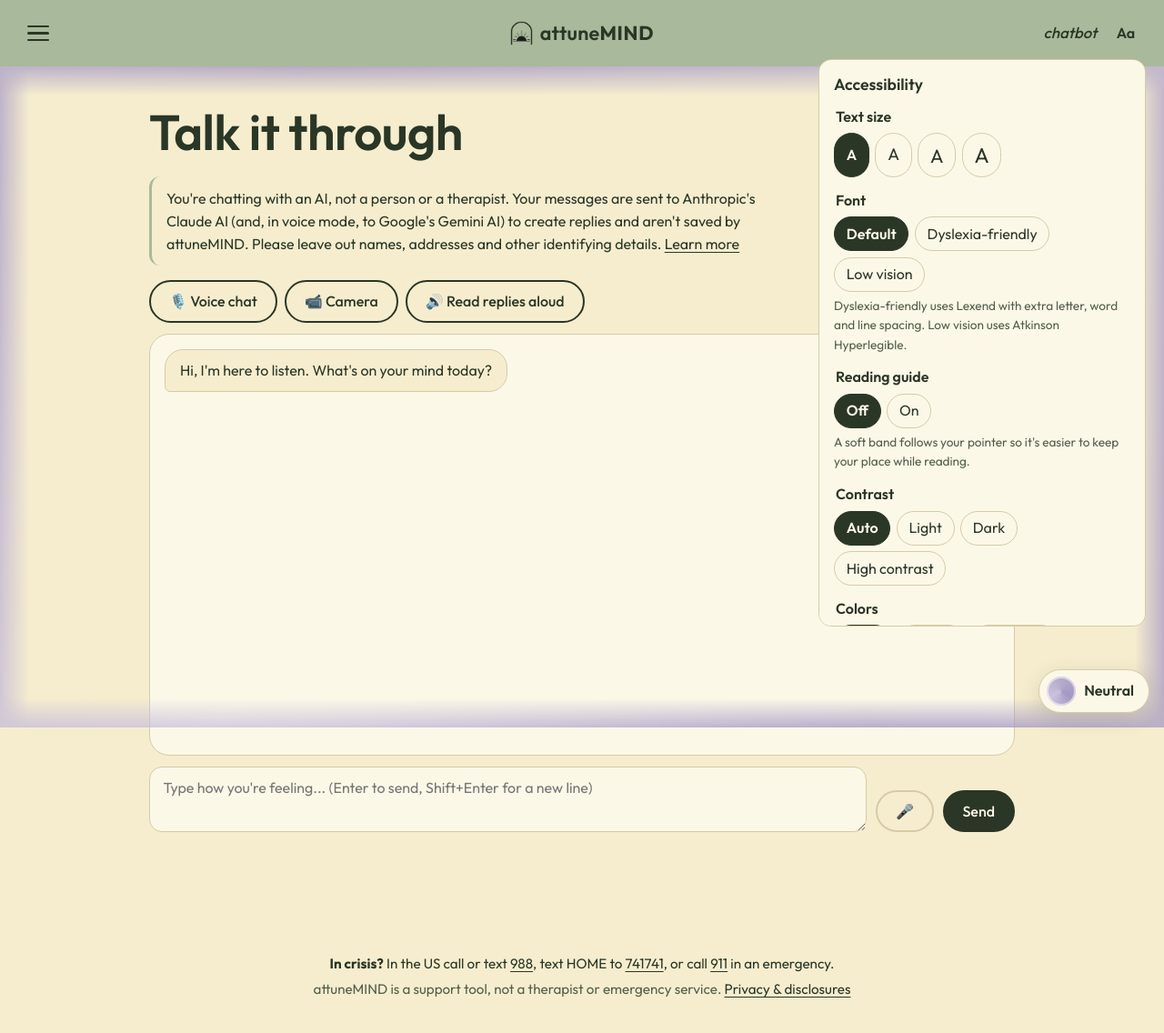
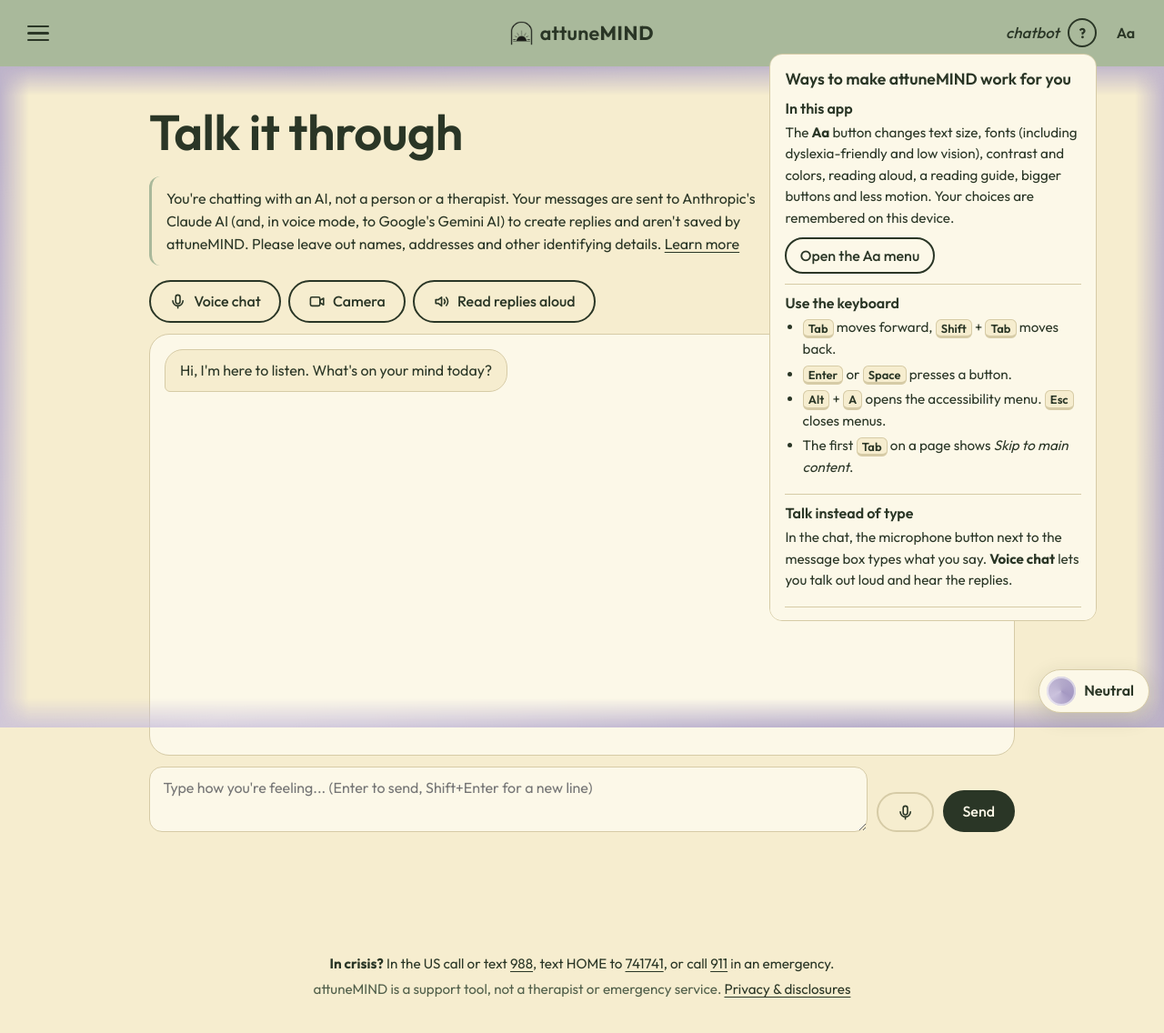
Before and after one commit to llynch314/QUHack, a Flask app: page /chat in a window 1280 px wide, after a click that opens the changed part. Shown: the whole page at 91% size. Run offline with Flask 3, Linux system fonts and the light colour scheme; data that the repository does not hold is empty; parts of the project's set-up code (start-up, migrations or seed data) failed here and were passed over.

Commit message:
idk anymore

```diff
--- a/frontend/static/css/attune.css
+++ b/frontend/static/css/attune.css
@@ -132,6 +132,27 @@ p { max-width: 68ch; }
 }
 .a11y-menu summary:hover { background: rgba(255,255,255,.2); }
 .a11y-menu summary::-webkit-details-marker { display: none; }
+/* "?" accessibility help, next to Aa */
+.help-menu { position: relative; }
+.help-menu summary {
+  list-style: none; cursor: pointer; font-weight: 700; width: 32px; height: 32px; border-radius: 50%;
+  display: grid; place-items: center; border: 2px solid var(--ink); font-size: .95rem; line-height: 1;
+}
+.help-menu summary:hover { background: rgba(255,255,255,.25); }
+.help-menu summary::-webkit-details-marker { display: none; }
+.help-panel { width: min(400px, calc(100vw - 2rem)); }
+.help-panel:focus { outline: none; }
+.help-panel h3 { font-size: 1rem; margin: 0 0 .3rem; }
+.help-panel section { padding: .7rem 0; border-top: 1.5px solid var(--line); }
+.help-panel section:first-of-type { border-top: 0; padding-top: 0; }
+.help-panel p, .help-panel ul { margin: 0 0 .4rem; font-size: .95rem; }
+.help-panel ul { padding-left: 1.2rem; }
+.help-panel li + li { margin-top: .25rem; }
+.help-panel button { min-height: 38px; padding: .35rem .9rem; margin-top: .2rem; }
+kbd { font: inherit; font-size: .85em; font-weight: 600; padding: .05em .4em; border: 1.5px solid var(--line); border-bottom-width: 3px; border-radius: 6px; background: var(--bg); white-space: nowrap; }
+.a11y-title-row { display: flex; align-items: center; justify-content: space-between; gap: .5rem; margin-bottom: .8rem; }
+.a11y-title-row .a11y-title { margin: 0; }
+.a11y-more { min-height: 32px; padding: .2rem .7rem; font-size: .85rem; border-width: 1.5px; }
 .a11y-panel {
   position: absolute; right: 0; top: calc(100% + .4rem); z-index: 30; width: min(360px, calc(100vw - 2rem));
   max-height: min(78vh, 680px); overflow-y: auto;
@@ -214,7 +235,6 @@ th, td { text-align: left; padding: .6rem .4rem; border-bottom: 1.5px solid var(
 .brand-logo { display: block; width: min(260px, 70%); height: auto; margin: 0 auto 1.5rem; }
 
 /* Feature cards (welcome page) */
-.feature .icon { font-size: 1.8rem; }
 .feature h3 { margin: .3rem 0; }
 
 /* Hero (welcome page): same left/right layout and capsule as the dashboard */
@@ -245,6 +265,9 @@ th, td { text-align: left; padding: .6rem .4rem; border-bottom: 1.5px solid var(
 .voice-level { height: 8px; background: var(--bg); border-radius: 4px; overflow: hidden; }
 .voice-level span { display: block; height: 100%; width: 0; background: var(--ink); transition: width .1s; }
 
+/* Line icons (inline SVG, drawn with the text color) */
+.icon-svg { width: 1.2em; height: 1.2em; flex: none; fill: none; stroke: currentColor; stroke-width: 2; stroke-linecap: round; stroke-linejoin: round; }
+
 /* Chat toolbar: voice, camera and read-aloud on top of the chat */
 .chat-toolbar { display: flex; flex-wrap: wrap; gap: .5rem; align-items: center; margin-bottom: .75rem; }
 .chat-toolbar .btn { min-height: 44px; }
@@ -265,7 +288,9 @@ th, td { text-align: left; padding: .6rem .4rem; border-bottom: 1.5px solid var(
 .ground-sense .ground-count { font-weight: 400; color: var(--ink-soft); font-size: .9rem; margin-left: .3rem; }
 .ground-sense .ground-inputs { clear: both; display: grid; gap: .45rem; grid-template-columns: repeat(auto-fit, minmax(150px, 1fr)); }
 .ground-sense.done { border-color: var(--ink-soft); }
-.ground-sense.done legend::after { content: " ✓"; }
+.ground-sense.done .ground-count { color: var(--ink); font-weight: 600; }
+.ground-num { display: inline-grid; place-items: center; width: 1.7em; height: 1.7em; margin-right: .5rem; border-radius: 50%;
+  background: var(--header); color: #22301E; font-size: .9rem; font-weight: 700; vertical-align: middle; }
 
 /* Calm toolkit */
 .tool { scroll-margin-top: 80px; }
@@ -290,7 +315,7 @@ th, td { text-align: left; padding: .6rem .4rem; border-bottom: 1.5px solid var(
 .music-mood { display: inline-flex; align-items: center; gap: .4rem; }
 .music-mood::before { content: ""; width: 14px; height: 14px; border-radius: 50%; background: var(--c); border: 1.5px solid var(--ink); }
 .music-tile img, .music-art { width: 56px; height: 56px; border-radius: 12px; object-fit: cover; flex: none; }
-.music-art { display: grid; place-items: center; background: var(--bg); border: 1.5px solid var(--line); font-size: 1.4rem; }
+.music-art { display: block; background: linear-gradient(135deg, var(--c, var(--header)), var(--bg)); border: 1.5px solid var(--line); }
 .music-tile .btn { min-width: 6.5rem; }
 
 @media print {
--- a/frontend/static/js/a11y.js
+++ b/frontend/static/js/a11y.js
@@ -54,7 +54,11 @@
         const details = el('details', { class: 'a11y-menu' });
         const summary = el('summary', { 'aria-label': 'Accessibility settings', title: 'Accessibility (Alt + A)' }, 'Aa');
         const panel = el('div', { class: 'a11y-panel', role: 'group', 'aria-label': 'Accessibility settings' });
-        panel.appendChild(el('h2', { class: 'a11y-title' }, 'Accessibility'));
+        const titleRow = el('div', { class: 'a11y-title-row' });
+        const more = el('button', { type: 'button', class: 'a11y-more' }, 'More ways to adjust');
+        more.addEventListener('click', e => { e.stopPropagation(); details.open = false; openHelp(); });
+        titleRow.append(el('h2', { class: 'a11y-title' }, 'Accessibility'), more);
+        panel.appendChild(titleRow);
 
         GROUPS.forEach(([key, legend, options, help]) => {
             const fs = el('fieldset');
@@ -70,7 +74,7 @@
             if (help) fs.appendChild(el('p', { class: 'a11y-help' }, help));
             if (key === 'speak') {
                 const row = el('div', { class: 'seg', style: 'margin-top:.4rem' });
-                const read = el('button', { type: 'button', id: 'a11yReadPage' }, '🔊 Read this page');
+                const read = el('button', { type: 'button', id: 'a11yReadPage' }, 'Read this page');
                 const stop = el('button', { type: 'button', id: 'a11yStopReading' }, 'Stop');
                 read.addEventListener('click', readPage);
                 stop.addEventListener('click', () => 'speechSynthesis' in window && speechSynthesis.cancel());
@@ -91,6 +95,80 @@
         return details;
     }
 
+    // ---- "?" help: other ways to make the app easier to use ----
+    const HELP_HTML = `
+        <h2 class="a11y-title">Ways to make attuneMIND work for you</h2>
+        <section>
+            <h3>In this app</h3>
+            <p>The <strong>Aa</strong> button changes text size, fonts (including dyslexia-friendly and low vision),
+               contrast and colors, reading aloud, a reading guide, bigger buttons and less motion.
+               Your choices are remembered on this device.</p>
+            <button type="button" class="help-open-aa">Open the Aa menu</button>
+        </section>
+        <section>
+            <h3>Use the keyboard</h3>
+            <ul>
+                <li><kbd>Tab</kbd> moves forward, <kbd>Shift</kbd> + <kbd>Tab</kbd> moves back.</li>
+                <li><kbd>Enter</kbd> or <kbd>Space</kbd> presses a button.</li>
+                <li><kbd>Alt</kbd> + <kbd>A</kbd> opens the accessibility menu. <kbd>Esc</kbd> closes menus.</li>
+                <li>The first <kbd>Tab</kbd> on a page shows <em>Skip to main content</em>.</li>
+            </ul>
+        </section>
+        <section>
+            <h3>Talk instead of type</h3>
+            <p>In the chat, the microphone button next to the message box types what you say.
+               <strong>Voice chat</strong> lets you talk out loud and hear the replies.</p>
+        </section>
+        <section>
+            <h3>Zoom in</h3>
+            <p>Press <kbd>Ctrl</kbd> and <kbd>+</kbd> (<kbd>Cmd</kbd> and <kbd>+</kbd> on a Mac) to make everything bigger,
+               and <kbd>Ctrl</kbd> and <kbd>0</kbd> to reset. On a phone, pinch with two fingers.</p>
+        </section>
+        <section>
+            <h3>Screen readers</h3>
+            <p>attuneMIND works with screen readers, which read the page out loud as you move through it:</p>
+            <ul>
+                <li><strong>Windows:</strong> Narrator (press <kbd>Ctrl</kbd> + <kbd>Windows</kbd> + <kbd>Enter</kbd>) or the free NVDA.</li>
+                <li><strong>Mac:</strong> VoiceOver (press <kbd>Cmd</kbd> + <kbd>F5</kbd>).</li>
+                <li><strong>iPhone and iPad:</strong> Settings, Accessibility, VoiceOver.</li>
+                <li><strong>Android:</strong> Settings, Accessibility, TalkBack.</li>
+            </ul>
+        </section>
+        <section>
+            <h3>Your device's own settings</h3>
+            <p>Phones and computers can make text bigger everywhere and adjust colors for color blindness:</p>
+            <ul>
+                <li><strong>iPhone:</strong> Settings, Accessibility, Display &amp; Text Size (Larger Text, Color Filters).</li>
+                <li><strong>Android:</strong> Settings, Accessibility (Font size, Color correction).</li>
+                <li><strong>Windows:</strong> Settings, Accessibility (Text size, Color filters).</li>
+                <li><strong>Mac:</strong> System Settings, Accessibility, Display.</li>
+            </ul>
+        </section>
+        <section>
+            <h3>Still hard to use?</h3>
+            <p>Ask someone on your care team to help you set things up. You can change these settings any time.</p>
+        </section>`;
+
+    let help = null;
+    function buildHelp() {
+        const details = el('details', { class: 'help-menu' });
+        const summary = el('summary', { 'aria-label': 'Accessibility help: more ways to adjust', title: 'Accessibility help' }, '?');
+        const panel = el('div', { class: 'a11y-panel help-panel', role: 'region', 'aria-label': 'Accessibility help', tabindex: '-1' });
+        panel.innerHTML = HELP_HTML;
+        panel.querySelector('.help-open-aa').addEventListener('click', e => {
+            e.stopPropagation();
+            details.open = false;
+            if (menu) { menu.open = true; (menu.querySelector('.a11y-panel button') || menu).focus(); }
+        });
+        details.append(summary, panel);
+        return details;
+    }
+    function openHelp() {
+        if (!help) return;
+        help.open = true;
+        help.querySelector('.help-panel').focus();
+    }
+
     function sync() {
         document.querySelectorAll('.a11y-panel .seg[data-setting]').forEach(group => {
             const current = settings[group.dataset.setting] || '';
@@ -102,6 +180,17 @@
     if (!menu) {
         const slot = document.querySelector('.bar-right') || document.querySelector('.bar');
         if (slot) { menu = buildMenu(); slot.appendChild(menu); }
+    }
+    if (menu && !document.querySelector('.help-menu')) {
+        help = buildHelp();
+        menu.parentNode.insertBefore(help, menu);
+        // Only one of the two panels open at a time.
+        help.addEventListener('toggle', () => { if (help.open) menu.open = false; });
+        menu.addEventListener('toggle', () => { if (menu.open) help.open = false; });
+        document.addEventListener('keydown', e => {
+            if (e.key === 'Escape' && help.open) { help.open = false; help.querySelector('summary').focus(); }
+        });
+        document.addEventListener('click', e => { if (help.open && !help.contains(e.target)) help.open = false; });
     }
     if (menu) {
         menu.querySelectorAll('.seg[data-setting]').forEach(group => {
--- a/frontend/static/js/chat.js
+++ b/frontend/static/js/chat.js
@@ -28,7 +28,7 @@
             const btn = document.createElement('button');
             btn.type = 'button';
             btn.className = 'btn speak-btn';
-            btn.textContent = '🔊 Read aloud';
+            btn.textContent = 'Read aloud';
             btn.addEventListener('click', () => speakNow(text));
             div.appendChild(document.createElement('br'));
             div.appendChild(btn);
--- a/frontend/static/js/music.js
+++ b/frontend/static/js/music.js
@@ -32,7 +32,7 @@
   function PlaylistTile(props) {
     var p = props.playlist;
     return h("li", { className: "music-tile" },
-      p.image ? h("img", { src: p.image, alt: "", loading: "lazy", width: 64, height: 64 }) : h("span", { className: "music-art", "aria-hidden": "true" }, "♪"),
+      p.image ? h("img", { src: p.image, alt: "", loading: "lazy", width: 64, height: 64 }) : h("span", { className: "music-art", "aria-hidden": "true" }),
       h("div", { className: "grow" },
         h("strong", null, p.name),
         p.owner ? h("div", { className: "muted" }, "by " + p.owner) : null),
--- a/frontend/templates/_chat_toolbar.html
+++ b/frontend/templates/_chat_toolbar.html
@@ -2,10 +2,10 @@
    frontend/test.html (the patient app, a static page); keep the two in step. Wired up by chat.js + voice.js. #}
 <div class="chat-toolbar" role="group" aria-label="Chat options">
     <button type="button" class="btn" id="voiceToggle" aria-pressed="false" aria-label="Start voice chat"
-            title="Talk out loud and hear replies. Headphones work best."><span class="live-dot" aria-hidden="true"></span>🎙️ Voice chat</button>
+            title="Talk out loud and hear replies. Headphones work best."><span class="live-dot" aria-hidden="true"></span><svg class="icon-svg" viewBox="0 0 24 24" aria-hidden="true" focusable="false"><path d="M12 3a3 3 0 0 0-3 3v6a3 3 0 0 0 6 0V6a3 3 0 0 0-3-3z"/><path d="M19 11a7 7 0 0 1-14 0"/><path d="M12 18v3"/></svg>Voice chat</button>
     <button type="button" class="btn" id="camToggle" aria-pressed="false"
-            title="Let the AI notice your facial expression. Nothing is saved unless you turn that on."><span class="live-dot" aria-hidden="true"></span>📹 Camera</button>
-    <button type="button" class="btn" id="speakToggle" aria-pressed="false">🔊 Read replies aloud</button>
+            title="Let the AI notice your facial expression. Nothing is saved unless you turn that on."><span class="live-dot" aria-hidden="true"></span><svg class="icon-svg" viewBox="0 0 24 24" aria-hidden="true" focusable="false"><rect x="3" y="6" width="13" height="12" rx="2"/><path d="M16 10.5 21 7.5v9l-5-3z"/></svg>Camera</button>
+    <button type="button" class="btn" id="speakToggle" aria-pressed="false"><svg class="icon-svg" viewBox="0 0 24 24" aria-hidden="true" focusable="false"><path d="M4 9.5v5h3.5L12 18V6L7.5 9.5z"/><path d="M15.5 9a4.5 4.5 0 0 1 0 6"/><path d="M18.5 6.5a8 8 0 0 1 0 11"/></svg>Read replies aloud</button>
 </div>
 <div class="chat-live card" id="chatLive" hidden>
     <div class="stack">
--- a/frontend/templates/account.html
+++ b/frontend/templates/account.html
@@ -16,7 +16,7 @@
     <h2 id="profile-h">Provider profile</h2>
     <p class="muted">Patients see this on their Care Team page, so they know who they're sharing their health documents with.</p>
     {% if current_user.verified_organization %}
-        <p class="notice"><strong>✓ Verified:</strong> your email address is at {{ current_user.verified_organization }}, so patients see you as verified.</p>
+        <p class="notice"><strong>Verified:</strong> your email address is at {{ current_user.verified_organization }}, so patients see you as verified.</p>
     {% else %}
         <p class="notice">Unverified: patients see this profile as self-reported. Providers are verified automatically when they sign in
             with an email address at a partner hospital or clinic.</p>
--- a/frontend/templates/chat.html
+++ b/frontend/templates/chat.html
@@ -26,7 +26,7 @@
     <form id="chatForm" class="chat-form">
         <label for="chatInput" class="sr-only">Your message</label>
         <textarea id="chatInput" rows="2" placeholder="Type how you're feeling... (Enter to send, Shift+Enter for a new line)" maxlength="4000" required></textarea>
-        <button type="button" id="dictateBtn" class="btn btn-ghost" title="Type with your voice" aria-label="Type with your voice">🎤</button>
+        <button type="button" id="dictateBtn" class="btn btn-ghost" title="Type with your voice" aria-label="Type with your voice"><svg class="icon-svg" viewBox="0 0 24 24" aria-hidden="true" focusable="false"><path d="M12 3a3 3 0 0 0-3 3v6a3 3 0 0 0 6 0V6a3 3 0 0 0-3-3z"/><path d="M19 11a7 7 0 0 1-14 0"/><path d="M12 18v3"/></svg></button>
         <button type="submit" class="btn btn-primary" id="sendBtn">Send</button>
     </form>
     <p id="chatStatus" class="status" role="status"></p>
--- a/frontend/templates/index.html
+++ b/frontend/templates/index.html
@@ -22,24 +22,20 @@
 <h2>What you can do here</h2>
 <div class="grid" style="margin-top:1rem">
     <article class="card feature">
-        <div class="icon" aria-hidden="true">🎨</div>
         <h3>Check in with a color</h3>
         <p>Pick the color that matches how you feel on your dashboard, and watch your moods over time.</p>
     </article>
     <article class="card feature">
-        <div class="icon" aria-hidden="true">💬</div>
         <h3>Talk it through</h3>
         <p>Chat or speak out loud with an AI companion that uses skills from CBT and DBT, and helps you find your own answers.</p>
         <a href="{{ url_for('chat') }}">Open chat</a>
     </article>
     <article class="card feature">
-        <div class="icon" aria-hidden="true">🌬️</div>
         <h3>Calm Toolkit</h3>
         <p>Guided breathing and 5-4-3-2-1 grounding. Rate your stress before and after to see what works for you.</p>
         <a href="{{ url_for('toolkit') }}">Open the toolkit</a>
     </article>
     <article class="card feature">
-        <div class="icon" aria-hidden="true">🤝</div>
         <h3>Your care team, your rules</h3>
         <p>Add a health provider or family member. Providers see only health documents, family only urgent alerts.</p>
     </article>
--- a/frontend/templates/provider.html
+++ b/frontend/templates/provider.html
@@ -5,7 +5,7 @@
 <h1>My patients</h1>
 <p class="muted">Patients appear here after they add you ({{ current_user.email }}) to their care team. You can see and add their health documents only.</p>
 <p class="muted">Patients see you as: <strong>{{ current_user.display_name }}, {{ current_user.provider_summary }}</strong>
-    ({{ '✓ Verified' if current_user.is_verified_provider else 'unverified' }}). <a href="{{ url_for('auth.account') }}">Edit profile</a></p>
+    ({{ 'Verified' if current_user.is_verified_provider else 'unverified' }}). <a href="{{ url_for('auth.account') }}">Edit profile</a></p>
 
 {% if links %}
     <div class="grid">
--- a/frontend/templates/signin.html
+++ b/frontend/templates/signin.html
@@ -9,19 +9,16 @@
 
 <div class="grid">
     <article class="card feature stack">
-        <div class="icon" aria-hidden="true">🌱</div>
         <h2>I'm using attuneMIND</h2>
         <p>Chat, use the Calm Toolkit, track your progress, and choose who on your care team can see what.</p>
         <div><a class="btn btn-primary" href="{{ url_for('auth.login', role='patient', next=next) }}">Sign in</a></div>
     </article>
     <article class="card feature stack">
-        <div class="icon" aria-hidden="true">🩺</div>
         <h2>I'm a health provider</h2>
         <p>See the health documents your patients choose to share with you, and add your own notes.</p>
         <div><a class="btn btn-primary" href="{{ url_for('auth.login', role='provider') }}">Provider sign-in</a></div>
     </article>
     <article class="card feature stack">
-        <div class="icon" aria-hidden="true">🏠</div>
         <h2>I'm a family member</h2>
         <p>Get alerted if someone who added you has a panic attack, meltdown or crisis, so you can check in.</p>
         <div><a class="btn btn-primary" href="{{ url_for('auth.login', role='family') }}">Family sign-in</a></div>
--- a/frontend/test.js
+++ b/frontend/test.js
@@ -248,7 +248,7 @@
           return el("li", {}, [
             el("div", { class: "grow" }, [
               el("strong", {}, [m.name]), " ",
-              el("span", { class: "pill" + (m.verified ? " ok" : "") }, [isProvider ? (m.verified ? "✓ Verified provider" : "Provider (unverified)") : "Family"]),
+              el("span", { class: "pill" + (m.verified ? " ok" : "") }, [isProvider ? (m.verified ? "Verified provider" : "Provider (unverified)") : "Family"]),
               el("div", { class: "muted" }, [m.email + (details ? " · " + details : "")]),
               el("div", { class: "muted" }, ["Can see: " + (isProvider ? "health documents" : "urgent alerts")])
             ]),
```
Also changed, not shown: frontend/static/js/grounding.js (+6 -6 lines), frontend/static/js/wearable.js (+8 -8 lines), frontend/templates/wearable_demo.html (+4 -4 lines), frontend/test.html (+4 -4 lines).
